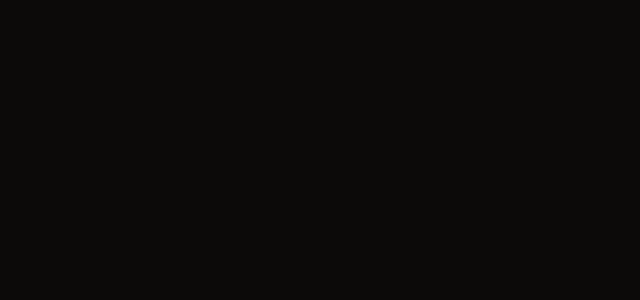
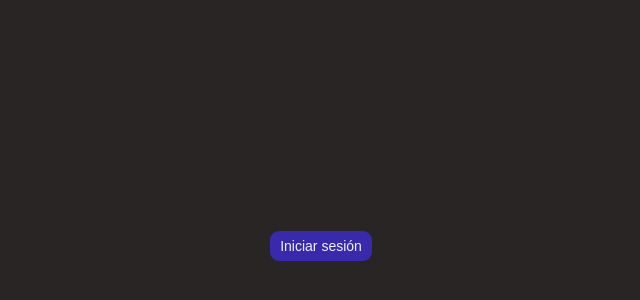
Before and after one commit to caroWD/pendinglist, a React (Vite) app in the folder packages/frontend/: page / in a window 1280 px wide. Shown: the part 154-454 px from the top of the page, without its empty margins (319-959 px from the left). Built offline with nearby package versions, Linux system fonts and the light colour scheme.

Commit message:
feat(packages/frontend): add user data provider

```diff
--- a/packages/frontend/src/App.tsx
+++ b/packages/frontend/src/App.tsx
@@ -1,15 +1,18 @@
-import { DarkModeProvider } from '@/contexts/DarkModeProvider'
+import { DarkModeProvider } from '@/contexts/dark-mode/DarkModeProvider'
 import { TooltipProvider } from '@/components/ui/tooltip'
 import { Toaster } from '@/components/ui/sonner'
 import { Outlet } from 'react-router'
+import { UserDataProvider } from './contexts/user-data/UserDataProvider'
 
 function App() {
   return (
     <DarkModeProvider defaultDarkMode="dark" storageKey="dark-mode">
-      <TooltipProvider>
-        <Outlet />
-        <Toaster />
-      </TooltipProvider>
+      <UserDataProvider defaultUserData={null}>
+        <TooltipProvider>
+          <Outlet />
+          <Toaster />
+        </TooltipProvider>
+      </UserDataProvider>
     </DarkModeProvider>
   )
 }
--- a/packages/frontend/src/components/auth/LoginForm.tsx
+++ b/packages/frontend/src/components/auth/LoginForm.tsx
@@ -29,7 +29,9 @@ import {
   InputGroupText,
 } from '../ui/input-group'
 import { IconEyeOff, IconEye } from '@tabler/icons-react'
-import { fetchData, type MessageReponse } from '@/lib/fetchUtils'
+import { fetchData } from '@/lib/fetchUtils'
+import { useUserData } from '@/contexts/user-data/useUserData'
+import type { UserData } from '@/contexts/user-data/UserDataProviderContext'
 
 const loginFormSchema = object({
   handle: handleSchema,
@@ -42,6 +44,8 @@ const url: string = 'http://localhost:8765/api/v1/user/login'
 
 export const LoginForm = ({ className, ...props }: ComponentProps<'div'>) => {
   const [showPassword, setShowPassword] = useState<boolean>(false)
+
+  const { setUserData } = useUserData()
 
   const navigate = useNavigate()
 
@@ -57,7 +61,7 @@ export const LoginForm = ({ className, ...props }: ComponentProps<'div'>) => {
   const onSubmit = async (data: LoginRequest) => {
     toast.promise(
       () =>
-        fetchData<MessageReponse, LoginRequest>(url, {
+        fetchData<UserData, LoginRequest>(url, {
           method: 'POST',
           request: {
             handle: `@${data.handle}`,
@@ -67,7 +71,9 @@ export const LoginForm = ({ className, ...props }: ComponentProps<'div'>) => {
       {
         loading: 'Cargando...',
         success: (response) => {
-          if (!response.state) throw new Error('Usuario no autorizado')
+          if (!response) throw new Error('Usuario no autorizado')
+
+          setUserData(response)
 
           navigate('/', { viewTransition: true })
 
--- a/packages/frontend/src/components/globals/DarkModeToggle.tsx
+++ b/packages/frontend/src/components/globals/DarkModeToggle.tsx
@@ -1,5 +1,5 @@
 import { IconSun, IconMoon } from '@tabler/icons-react'
-import { useDarkMode } from '@/contexts/useDarkMode'
+import { useDarkMode } from '@/contexts/dark-mode/useDarkMode'
 import {
   DropdownMenu,
   DropdownMenuContent,
--- /dev/null
+++ b/packages/frontend/src/contexts/user-data/UserDataProvider.tsx
@@ -0,0 +1,32 @@
+import { useState, type ReactNode } from 'react'
+import {
+  UserDataProviderContext,
+  type UserData,
+  type UserDataProviderState,
+} from './UserDataProviderContext'
+
+interface UserDataProviderProps {
+  children: ReactNode
+  defaultUserData: UserData
+}
+
+export const UserDataProvider = ({
+  children,
+  defaultUserData = null,
+  ...props
+}: UserDataProviderProps) => {
+  const [userData, setUserData] = useState<UserData>(defaultUserData)
+
+  const value: UserDataProviderState = {
+    userData,
+    setUserData: (userData: UserData) => {
+      setUserData(userData)
+    },
+  }
+
+  return (
+    <UserDataProviderContext.Provider {...props} value={value}>
+      {children}
+    </UserDataProviderContext.Provider>
+  )
+}
--- /dev/null
+++ b/packages/frontend/src/contexts/user-data/UserDataProviderContext.tsx
@@ -0,0 +1,31 @@
+import { createContext } from 'react'
+
+export type UserDto = {
+  id: string
+  handle: string
+  firstName: string
+  lastName: string
+  fullName: string
+  emial: string
+  avatar: string | null
+  roleId: string
+  roleName: string
+  archived: boolean
+  createdAt: string
+  updatedAt: string
+}
+
+export type UserData = UserDto | null
+
+export type UserDataProviderState = {
+  userData: UserData
+  setUserData: (userData: UserData) => void
+}
+
+const initialState: UserDataProviderState = {
+  userData: null,
+  setUserData: () => null,
+}
+
+export const UserDataProviderContext =
+  createContext<UserDataProviderState>(initialState)
--- /dev/null
+++ b/packages/frontend/src/contexts/user-data/useUserData.ts
@@ -0,0 +1,11 @@
+import { useContext } from 'react'
+import { UserDataProviderContext } from './UserDataProviderContext'
+
+export const useUserData = () => {
+  const context = useContext(UserDataProviderContext)
+
+  if (context === undefined)
+    throw new Error('useUserData must be used within a UserDataProvider')
+
+  return context
+}
--- /dev/null
+++ b/packages/frontend/src/pages/dashboard/AppLayout.tsx
@@ -0,0 +1,21 @@
+import { Button } from '@/components/ui/button'
+import { useUserData } from '@/contexts/user-data/useUserData'
+import { useNavigate } from 'react-router'
+
+export const AppLayout = () => {
+  const { userData } = useUserData()
+
+  const navigate = useNavigate()
+
+  return (
+    <div className="flex min-h-svh flex-col items-center justify-center gap-6 bg-muted p-6 md:p-10">
+      {!userData ? (
+        <Button onClick={() => navigate('/auth', { viewTransition: true })}>
+          Iniciar sesión
+        </Button>
+      ) : (
+        <p>{JSON.stringify(userData)}</p>
+      )}
+    </div>
+  )
+}
--- a/packages/frontend/src/routers/router.ts
+++ b/packages/frontend/src/routers/router.ts
@@ -1,16 +1,17 @@
+import { createBrowserRouter } from 'react-router'
 import App from '@/App'
 import { LoginForm } from '@/components/auth/LoginForm'
 import { SignUpForm } from '@/components/auth/SignUpForm'
 import { Welcome } from '@/components/auth/Welcome'
 import { AuthLayout } from '@/pages/auth/AuthLayout'
-import { createBrowserRouter } from 'react-router'
+import { AppLayout } from '@/pages/dashboard/AppLayout'
 
 export const router = createBrowserRouter([
   {
     path: '/',
     Component: App,
     children: [
-      { index: true, Component: null },
+      { index: true, Component: AppLayout },
       {
         path: 'auth',
         Component: AuthLayout,
```
Also changed, not shown: packages/frontend/src/contexts/dark-mode/DarkModeProvider.tsx (renamed from packages/frontend/src/contexts/DarkModeProvider.tsx), packages/frontend/src/contexts/dark-mode/DarkModeProviderContext.tsx (renamed from packages/frontend/src/contexts/DarkModeProviderContext.tsx), packages/frontend/src/contexts/dark-mode/useDarkMode.ts (renamed from packages/frontend/src/contexts/useDarkMode.ts).
